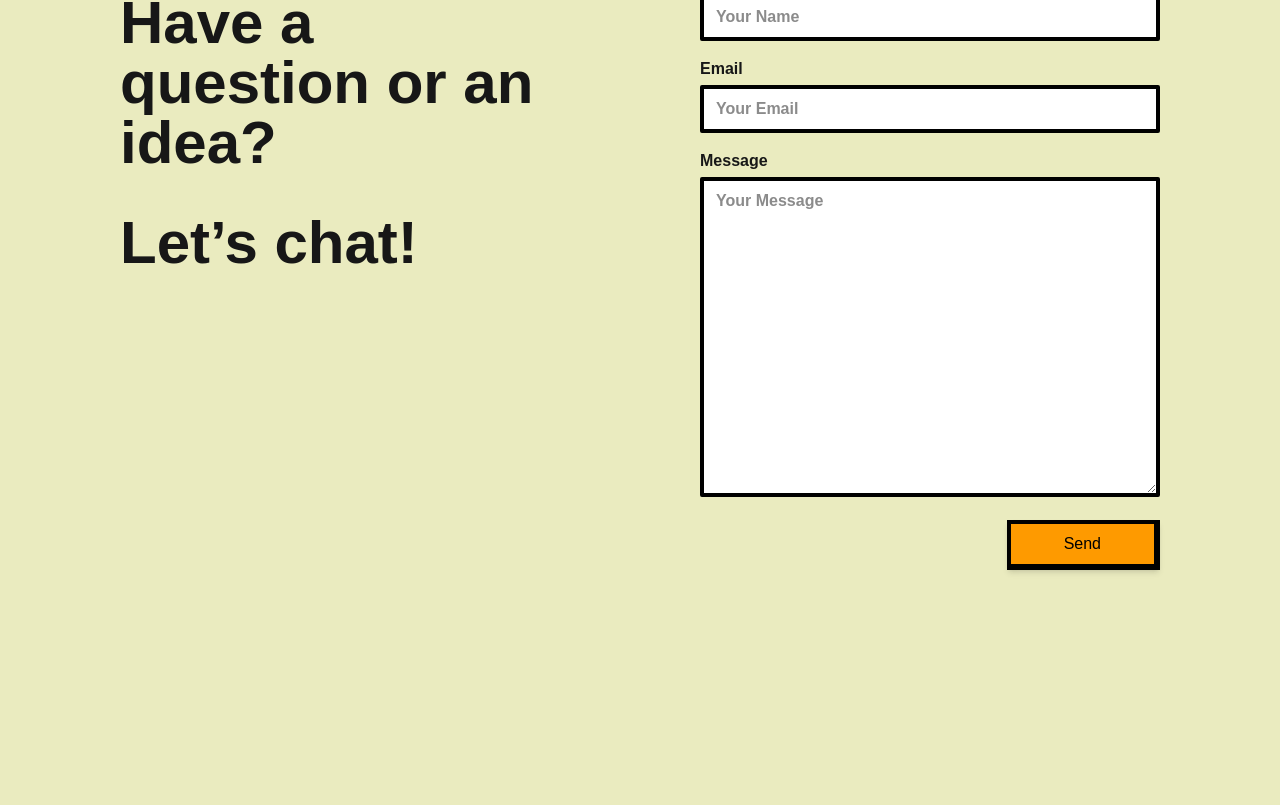
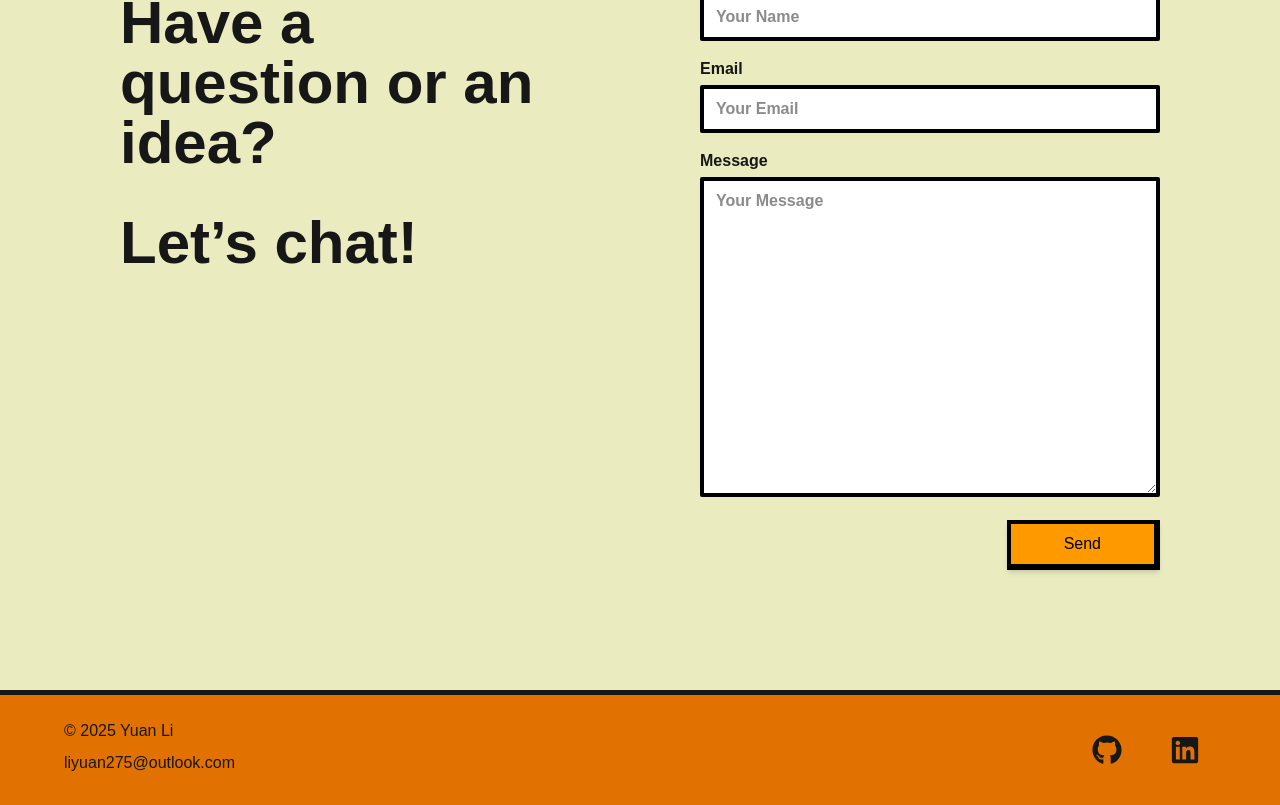
Before and after one commit to yl275/my-personal-site, a Next.js app: page / in a window 1280 px wide. Shown: the part 3699-4504 px from the top of the page. Before the commit the page ends 4389 px from the top, so only its background shows below. Built offline with nearby package versions, Linux system fonts and the light colour scheme.

Commit message:
feat: create footer

```diff
--- /dev/null
+++ b/src/app/component/Footer.tsx
@@ -0,0 +1,28 @@
+import RightNav from "./Header/RightNav";
+
+export default function Footer() {
+
+    return(
+    <>
+        <div className="
+            border-t-5 p-6 bg-amber-600
+        "
+
+        >
+
+        <div className="flex justify-between ml-10 mr-10">
+            <div className="flex flex-col gap-2">
+                <p>© 2025 Yuan Li</p>
+                <a href="mailto:liyuan275@outlook.com">liyuan275@outlook.com</a>
+            </div>
+
+            <div className="">
+                <RightNav></RightNav>
+            </div>
+        </div>
+
+
+        </div>
+    </>)
+
+}
--- a/src/app/component/Header/RightNav.tsx
+++ b/src/app/component/Header/RightNav.tsx
@@ -4,11 +4,12 @@ import { FaLinkedin } from "react-icons/fa";
 export default function RightNav() {
 
     return(
-        <div className=" gap-12 p-4 text-3xl hover:text-black hover:cursor-pointer flex">
+        <div className=" gap-12 p-4 text-3xl flex">
             <a
             target="_blank"
             rel="noopener noreferrer"
             href="https://github.com/yl275"
+            className="hover:text-black hover:cursor-pointer "
             >
                 <FaGithub />
             </a>
@@ -18,6 +19,7 @@ export default function RightNav() {
             target="_blank"
             rel="noopener noreferrer"
             href="https://www.linkedin.com/in/yuan-li-31a148327/"
+            className="hover:text-black hover:cursor-pointer "
             >
                 <FaLinkedin />
             </a>
--- a/src/app/page.tsx
+++ b/src/app/page.tsx
@@ -4,6 +4,7 @@ import ContactPage from "./component/Contact/ContactPage";
 import Header from "./component/Header/Header";
 import NameCard from "./component/NameCard";
 import ProjectPage from "./component/Projects/ProjectPage";
+import Footer from "./component/Footer";
 
 export default function Home() {
   return (
@@ -31,6 +32,7 @@ export default function Home() {
         <section id="Contact" className="md:scroll-mt-20 ">
           <ContactPage />
         </section>
+        <Footer></Footer>
       </main>
     </>
   );
```
